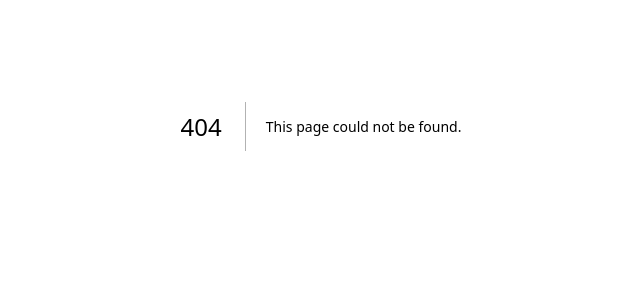
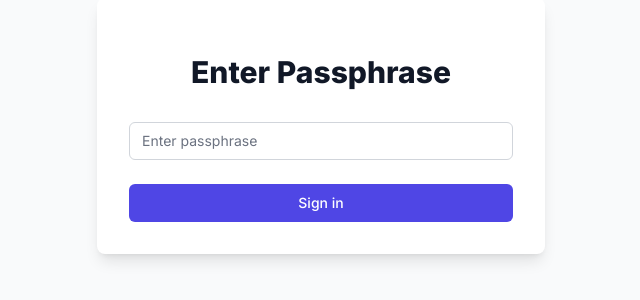
Before and after one commit to melonsugar01234/mdcu-anandaydonation, a Next.js app: page /admin/login in a window 1280 px wide. Before the commit this address had no page. Shown: the part 274-574 px from the top of the page, without its empty margins (319-959 px from the left). Built offline with nearby package versions, Linux system fonts and the light colour scheme.

Commit message:
Admin login

```diff
--- /dev/null
+++ b/src/app/admin/login/page.tsx
@@ -0,0 +1,63 @@
+'use client';
+
+import { useState } from 'react';
+import { signIn } from 'next-auth/react';
+import { useRouter } from 'next/navigation';
+
+export default function LoginPage() {
+    const [passphrase, setPassphrase] = useState('');
+    const [error, setError] = useState('');
+    const router = useRouter();
+
+    const handleSubmit = async (e: React.FormEvent) => {
+        e.preventDefault();
+        const result = await signIn('credentials', {
+            passphrase,
+            redirect: false,
+        });
+
+        if (result?.error) {
+            setError('Invalid passphrase');
+        } else {
+            router.push('/admin'); // Redirect to home page after successful login
+            router.refresh();
+        }
+    };
+
+    return (
+        <div className="min-h-screen flex items-center justify-center bg-gray-50">
+            <div className="max-w-md w-full space-y-8 p-8 bg-white rounded-lg shadow-lg">
+                <div>
+                    <h2 className="mt-6 text-center text-3xl font-extrabold text-gray-900">
+                        Enter Passphrase
+                    </h2>
+                </div>
+                <form className="mt-8 space-y-6" onSubmit={handleSubmit}>
+                    <div>
+                        <input
+                            type="password"
+                            required
+                            className="appearance-none rounded-md relative block w-full px-3 py-2 border border-gray-300 placeholder-gray-500 text-gray-900 focus:outline-none focus:ring-indigo-500 focus:border-indigo-500 focus:z-10 sm:text-sm bg-white"
+                            placeholder="Enter passphrase"
+                            value={passphrase}
+                            onChange={(e) => setPassphrase(e.target.value)}
+                        />
+                    </div>
+                    {error && (
+                        <div className="text-red-500 text-sm text-center">
+                            {error}
+                        </div>
+                    )}
+                    <div>
+                        <button
+                            type="submit"
+                            className="group relative w-full flex justify-center py-2 px-4 border border-transparent text-sm font-medium rounded-md text-white bg-indigo-600 hover:bg-indigo-700 focus:outline-none focus:ring-2 focus:ring-offset-2 focus:ring-indigo-500"
+                        >
+                            Sign in
+                        </button>
+                    </div>
+                </form>
+            </div>
+        </div>
+    );
+}
--- /dev/null
+++ b/src/app/admin/page.tsx
@@ -0,0 +1,28 @@
+"use client";
+
+import { useSession } from "next-auth/react";
+import { useRouter } from "next/navigation";
+import { useEffect } from "react";
+
+export default function AdminPage() {
+  const { data: session, status } = useSession();
+  const router = useRouter();
+
+  useEffect(() => {
+    if (status === "unauthenticated") {
+      router.push("/admin/login");
+    }
+  }, [status, router]);
+
+  if (status === "loading") {
+    return <div>Loading...</div>;
+  }
+
+  if (status === "authenticated") {
+    return (
+      <h2>Hello Admin</h2>
+    );
+  }
+
+  return null;
+}
--- /dev/null
+++ b/src/app/api/auth/[...nextauth]/route.ts
@@ -0,0 +1,6 @@
+import NextAuth from "next-auth";
+import { config } from "@/utils/auth";
+
+const handler = NextAuth(config);
+
+export { handler as GET, handler as POST };
--- a/src/app/layout.tsx
+++ b/src/app/layout.tsx
@@ -1,25 +1,15 @@
 import type { Metadata } from "next";
-import { Geist, Geist_Mono } from "next/font/google";
+import { Inter } from "next/font/google";
 import "./globals.css";
+import { Providers } from "./providers";
 import { LanguageProvider } from "./context/LanguageContext";
 
-const geistSans = Geist({
-  variable: "--font-geist-sans",
-  subsets: ["latin"],
-});
-
-const geistMono = Geist_Mono({
-  variable: "--font-geist-mono",
-  subsets: ["latin"],
-});
+const inter = Inter({ subsets: ["latin"] });
 
 export const metadata: Metadata = {
   title: "Create Next App",
   description: "Generated by create next app",
 };
-
-// Add this to prevent multiple instances in development
-export const dynamic = "force-dynamic";
 
 export default function RootLayout({
   children,
@@ -28,10 +18,10 @@ export default function RootLayout({
 }>) {
   return (
     <html lang="en">
-      <body
-        className={`${geistSans.variable} ${geistMono.variable} antialiased`}
-      >
-        <LanguageProvider>{children}</LanguageProvider>
+      <body className={inter.className}>
+        <Providers>
+          <LanguageProvider>{children}</LanguageProvider>
+        </Providers>
       </body>
     </html>
   );
--- /dev/null
+++ b/src/app/providers.tsx
@@ -0,0 +1,7 @@
+"use client";
+
+import { SessionProvider } from "next-auth/react";
+
+export function Providers({ children }: { children: React.ReactNode }) {
+  return <SessionProvider>{children}</SessionProvider>;
+}
--- /dev/null
+++ b/src/utils/auth.ts
@@ -0,0 +1,30 @@
+import { NextAuthOptions } from "next-auth";
+import CredentialsProvider from "next-auth/providers/credentials";
+
+const CORRECT_PASSPHRASE = "mdcu778899"; // Change this to your desired passphrase
+
+export const config: NextAuthOptions = {
+    providers: [
+        CredentialsProvider({
+            name: "Passphrase",
+            credentials: {
+                passphrase: { label: "Passphrase", type: "password" }
+            },
+            async authorize(credentials) {
+                if (credentials?.passphrase === CORRECT_PASSPHRASE) {
+                    return {
+                        id: "1",
+                        name: "Authenticated User"
+                    };
+                }
+                return null;
+            }
+        })
+    ],
+    pages: {
+        signIn: "/login"
+    },
+    session: {
+        strategy: "jwt"
+    }
+};
```
